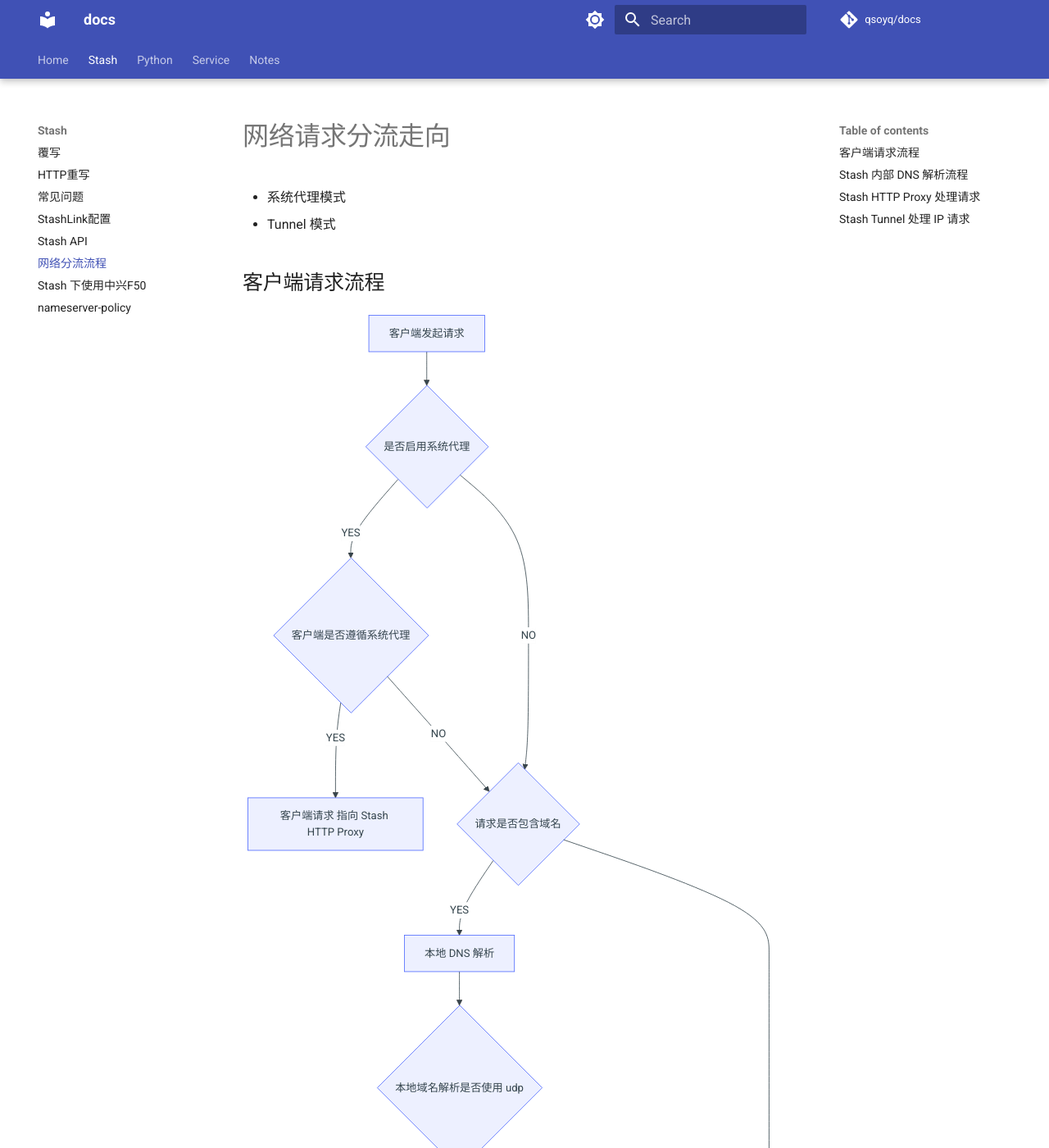
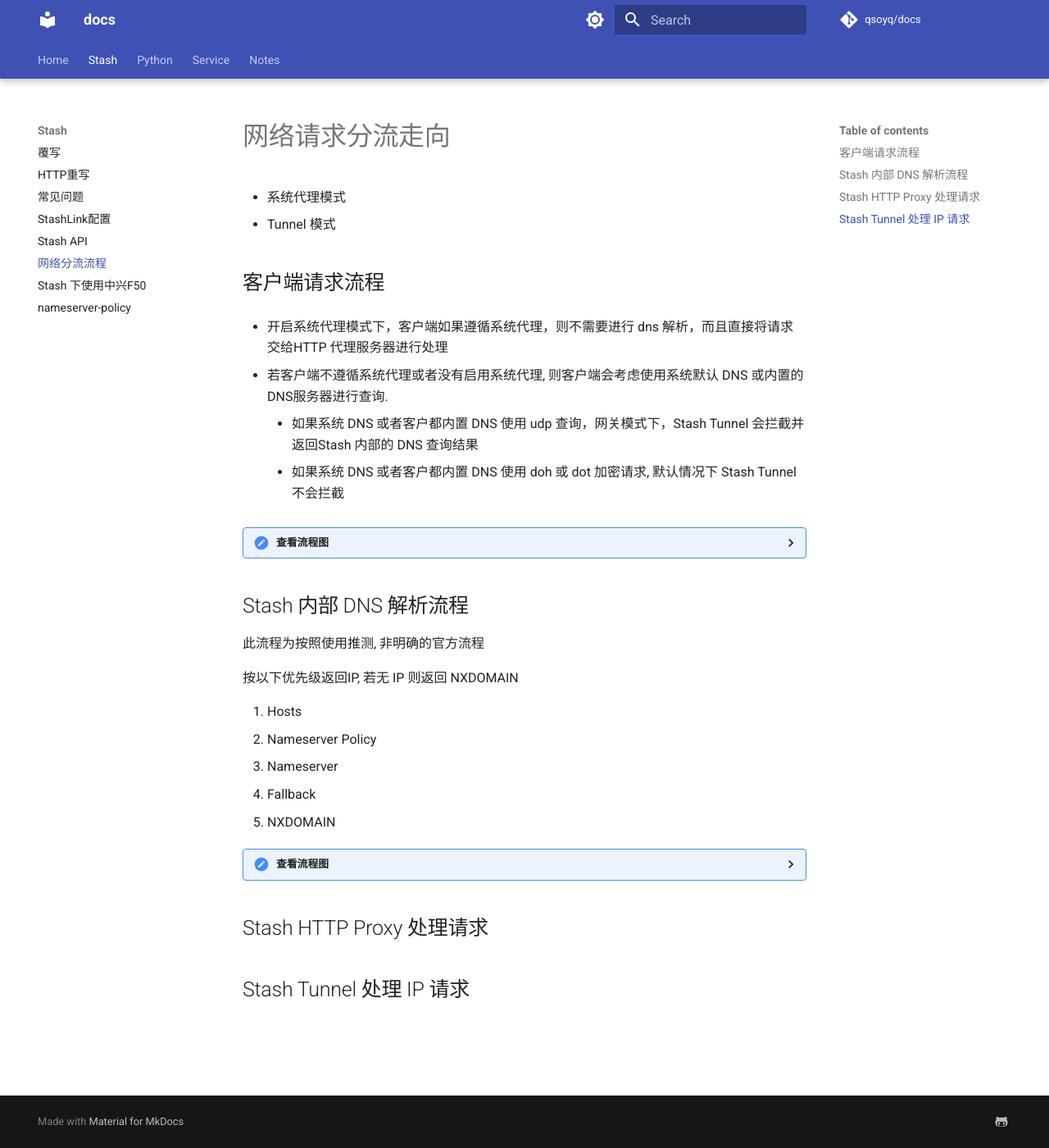
Before and after one commit to qsoyq/docs, an MkDocs documentation site: the page built from docs/Stash/network.md, in a window 1280 px wide and 1400 px high. Shown: the whole window at 82% size. Built offline with MkDocs 1.6.1 and Material for MkDocs 9.7.7, drawn with Linux system fonts in a browser that asks for light colours; comment, search, counter and statistics services are not loaded.

Commit message:
update stash/network.md

````diff
--- a/docs/Stash/network.md
+++ b/docs/Stash/network.md
@@ -4,6 +4,16 @@
 - Tunnel 模式
 
 ## 客户端请求流程
+
+- 开启系统代理模式下，客户端如果遵循系统代理，则不需要进行 dns 解析，而且直接将请求交给HTTP 代理服务器进行处理
+
+- 若客户端不遵循系统代理或者没有启用系统代理, 则客户端会考虑使用系统默认 DNS 或内置的 DNS服务器进行查询.
+    - 如果系统 DNS 或者客户都内置 DNS 使用 udp 查询，网关模式下，Stash Tunnel 会拦截并返回Stash 内部的 DNS 查询结果
+    - 如果系统 DNS 或者客户都内置 DNS 使用 doh 或 dot 加密请求, 默认情况下 Stash Tunnel 不会拦截
+
+<details>
+
+<summary>查看流程图</summary>
 
 ```mermaid
 flowchart TB
@@ -40,7 +50,62 @@ flowchart TB
 
 ```
 
+</details>
+
 ## Stash 内部 DNS 解析流程
+
+此流程为按照使用推测, 非明确的官方流程
+
+按以下优先级返回IP, 若无 IP 则返回 NXDOMAIN
+
+1. Hosts
+2. Nameserver Policy
+3. Nameserver
+4. Fallback
+5. NXDOMAIN
+
+<details>
+
+<summary>查看流程图</summary>
+
+```mermaid
+flowchart TB
+    A[解析域名]
+    E[返回 IP 结果]
+    E1[返回 NXDOMAIN 错误]
+
+    B1{Hosts是否能查找到对应的记录}
+    B2{Nameserver Policy 是否有对应的 DNS 服务器}
+    B3[使用 Nameserver Policy 查询 DNS]
+    B4{Nameserver Policy DNS 是否有返回匹配的查询记录}
+
+    C0[并发查询 nameserver 和 fallback]
+    C1[并发使用 nameserver 查询 DNS]
+    C2[并发使用 fallback 查询 DNS]
+
+    D1{nameserver 是否有返回匹配的查询记录}
+    D2{fallback 是否有返回匹配的查询记录}
+
+
+    A --> B1
+    B1 -->|YES| E
+    B1 -->|NO| B2
+    B2 -->|YES| B3
+    B3 --> B4
+    B4 -->|YES| E
+    B4 -->|NO| C0
+    C0 --> C1
+    C0 --> C2
+
+    C1 --> D1
+    C2 --> D1
+    D1 -->|YES| E
+    D1 -->|NO| D2
+    D2 -->|YES|E
+    D2 -->|NO| E1
+```
+
+</details>
 
 ## Stash HTTP Proxy 处理请求
 
````
